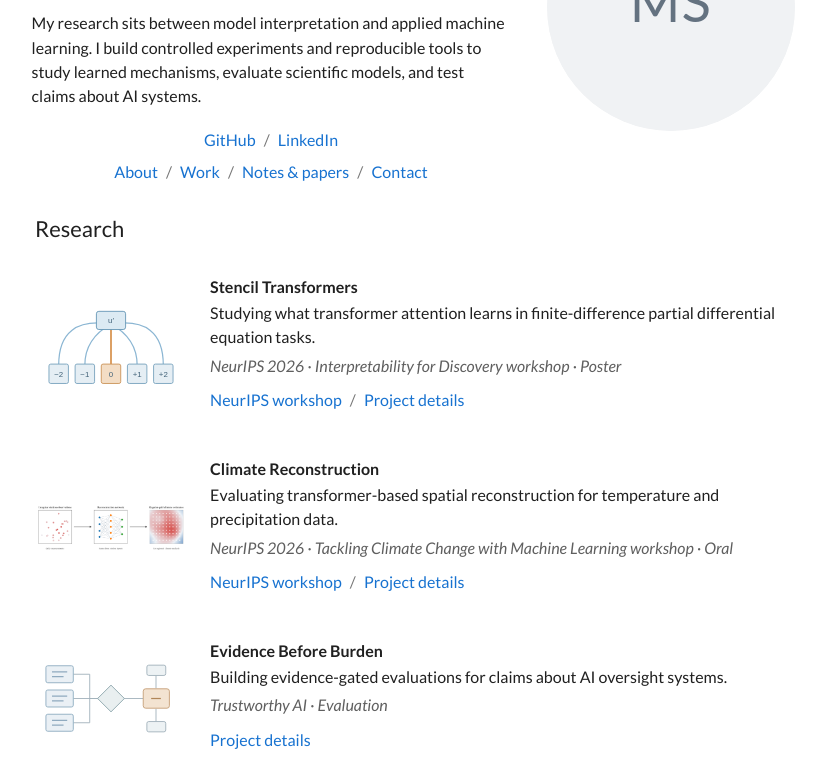
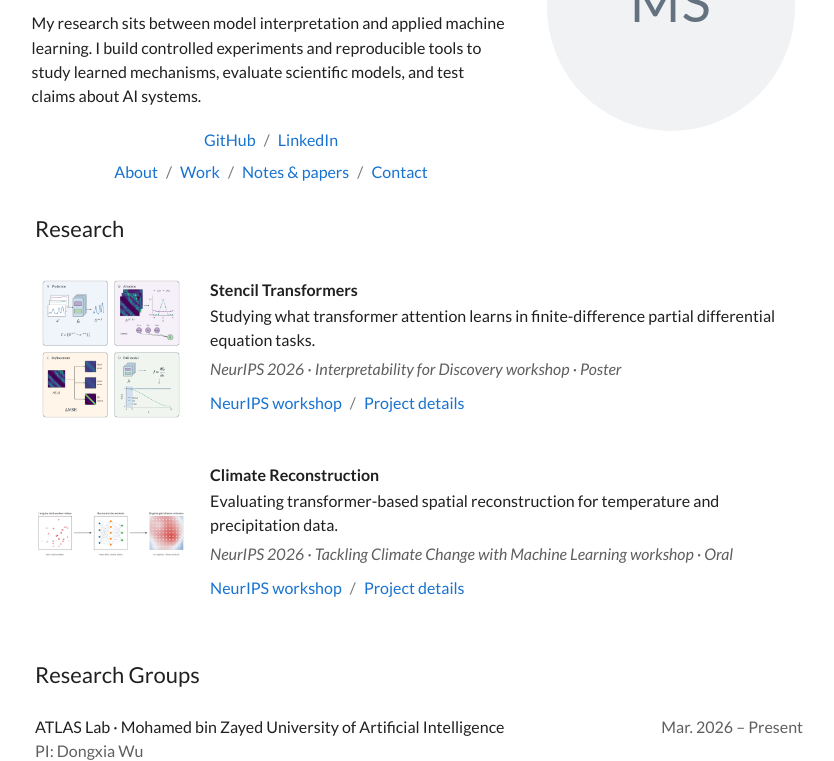
Before and after one commit to shellmatthewk/shellmatthewk.github.io, a website built with Vite: page index.html in a window 1280 px wide. Shown: the part 199-960 px from the top of the page, without its empty margins (221-1055 px from the left). Built offline with nearby package versions, Linux system fonts and the light colour scheme.

Commit message:
Use supplied stencil diagram and remove Evidence Before Burden

```diff
--- a/index.html
+++ b/index.html
@@ -50,7 +50,9 @@
         <h2 id="research-heading">Research</h2>
         <article class="publication">
           <div class="paper-image">
-            <img src="assets/stencil-transformers.svg" width="240" height="160" alt="Schematic of attention connections over a finite-difference stencil" />
+            <a href="work/#stencil-transformers" aria-label="View the stencil transformers diagram">
+              <img src="assets/stencil-transformers.png" width="2000" height="2000" alt="Four-panel overview of PDE prediction, attention analysis, attention replacement controls, and full-model Jacobian analysis" />
+            </a>
           </div>
           <div class="publication-content">
             <h3>Stencil Transformers</h3>
@@ -84,20 +86,6 @@
               <span aria-hidden="true">/</span>
               <a href="work/#climate-reconstruction">Project details</a>
             </p>
-          </div>
-        </article>
-        <article class="publication">
-          <div class="paper-image">
-            <img src="assets/evidence-before-burden.svg" width="240" height="160" alt="Schematic of evidence being checked before an evaluation decision" />
-          </div>
-          <div class="publication-content">
-            <h3>Evidence Before Burden</h3>
-            <p>
-              Building evidence-gated evaluations for claims about AI
-              oversight systems.
-            </p>
-            <p class="venue"><em>Trustworthy AI · Evaluation</em></p>
-            <p class="publication-links"><a href="work/#evidence-before-burden">Project details</a></p>
           </div>
         </article>
       </section>
```
Also changed, not shown: work/index.html (+6 -6 lines), README.md, assets/stencil-transformers.png (added).
